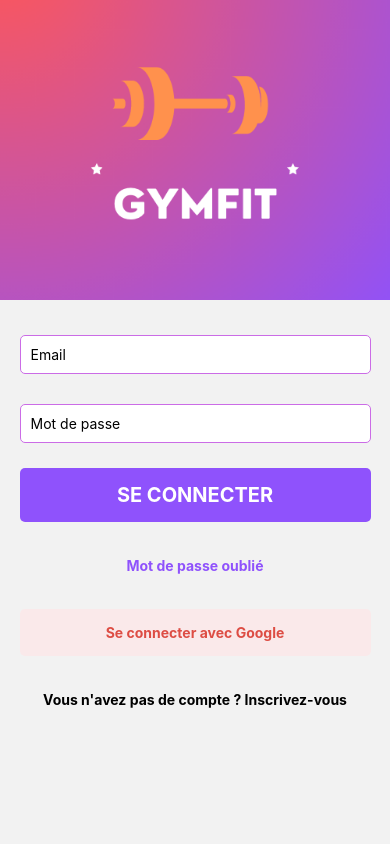
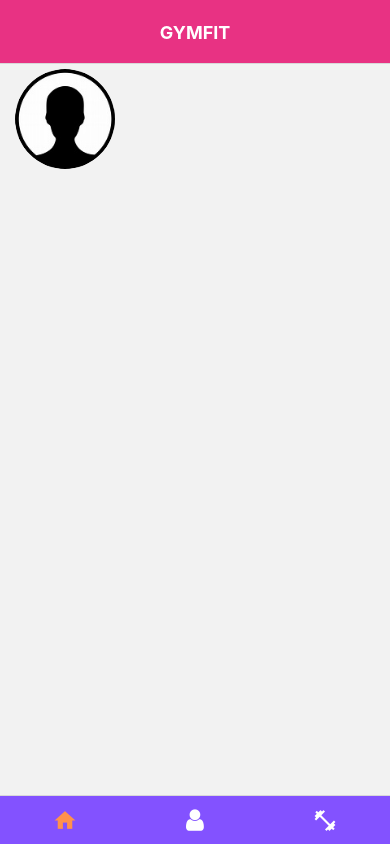
Before and after one commit to Cecile-Hirschauer/gymfit-mobile, a React Native app: screen / in a window 390 px wide. Built offline with nearby package versions, Linux system fonts and the light colour scheme; what react-native-uuid would draw is missing.

Commit message:
Go back appli without connexion

```diff
--- a/src/navigation/AppStack.js
+++ b/src/navigation/AppStack.js
@@ -8,7 +8,8 @@ const Stack = createNativeStackNavigator();
 
 export default function AppStack() {
     return (
-        <Stack.Navigator screenOptions={{
+        <Stack.Navigator initialRouteName={'Home'} screenOptions={{
+
             headerTitleStyle: {
                 fontWeight: 'bold',
             },
@@ -18,7 +19,7 @@ export default function AppStack() {
             headerTintColor: '#fff',
             headerTitleAlign: 'center'
         }} >
-            <Stack.Screen name="Home" component={TabNavigator} options={{
+            <Stack.Screen name="HomePage" component={TabNavigator} options={{
                 title: "GYMFIT",
 
 
--- a/src/navigation/Navigation.js
+++ b/src/navigation/Navigation.js
@@ -12,19 +12,12 @@ import AppStack from "./AppStack";
 const Stack = createNativeStackNavigator();
 
 export default function Navigation() {
-    const {isLoading, userToken} = useContext(AuthContext);
+    const isLoggedIn = true;
 
-    if (isLoading) {
-        return (
-            <View style={{flex: 1, justifyContent: 'center', alignItems: 'center'}}>
-                <ActivityIndicator size="large" />
-            </View>
-        );
-    }
 
     return (
         <NavigationContainer>
-            {userToken ? <AppStack /> : <AuthStack />}
+            {isLoggedIn ? <AppStack /> : <AuthStack />}
         </NavigationContainer>
     );
 }
--- a/src/screens/SignInScreen.js
+++ b/src/screens/SignInScreen.js
@@ -16,12 +16,10 @@ function SignInScreen() {
     const {height} = useWindowDimensions()
     const navigation = useNavigation()
 
-    const handleLogin = () => {
-        login(email, password)
-    }
+
 
     const onSignInPress = () => {
-        navigation.navigate('Home');
+        navigation.navigate('HomePage');
     }
 
     const onForgotPasswordPress = () => {
@@ -50,10 +48,9 @@ function SignInScreen() {
                 />
                 <CustomButton
                     text={'Se connecter'}
-                    onPress={handleLogin}
+                    onPress={onSignInPress}
                     type={'PRIMARY'}
                 />
-                {error && <Text>{error}</Text>}
                 <CustomButton
                     text={'Mot de passe oublié'}
                     onPress={onForgotPasswordPress}
--- a/src/screens/SignUpScreen.js
+++ b/src/screens/SignUpScreen.js
@@ -17,7 +17,7 @@ function SignUpScreen() {
   const navigation = useNavigation()
 
   const onRegisterPressed = () => {
-    navigation.navigate('ConfirmEmail')
+    navigation.navigate('Home')
   }
 
   const onTermsOfUsePressed = () => {
```
